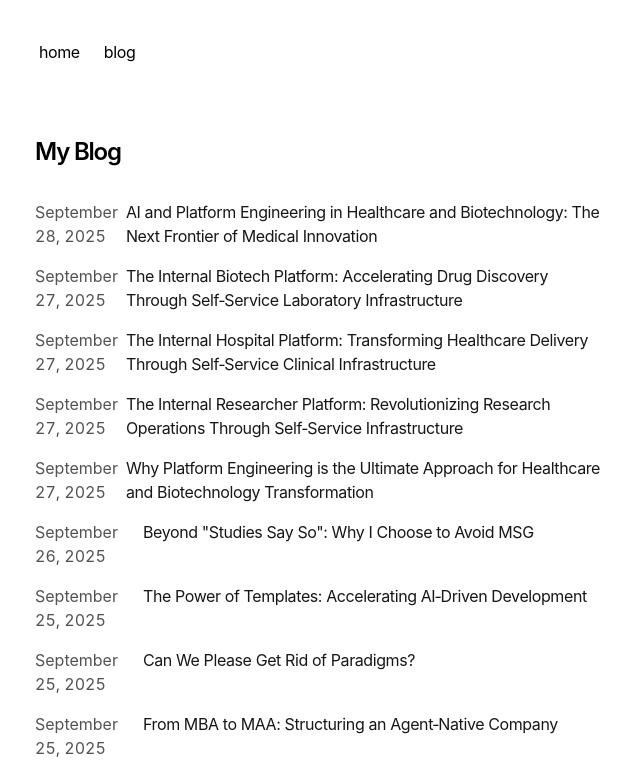
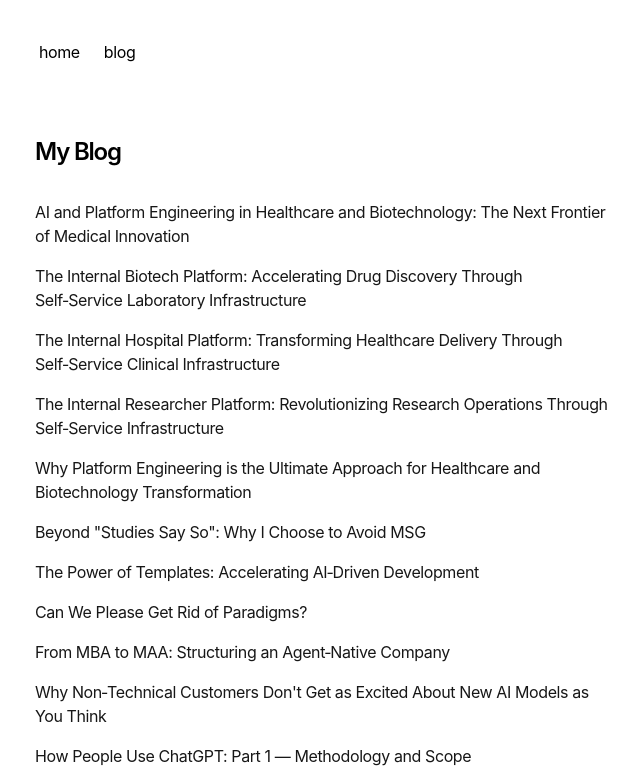
Before and after one commit to yamz8/yamz8, a Next.js app: page /blog in a window 1280 px wide. Shown: the top 779 px of the page, without its empty margins (317-957 px from the left). Built offline with nearby package versions, Linux system fonts and the light colour scheme.

Commit message:
Refactor: Remove redundant date display from blog posts
Co-authored-by: 1234yamd <1234yamd@gmail.com>

```diff
--- a/app/blog/[slug]/page.tsx
+++ b/app/blog/[slug]/page.tsx
@@ -85,11 +85,7 @@ export default function Blog({ params }) {
       <h1 className="title font-semibold text-2xl tracking-tighter">
         {post.metadata.title}
       </h1>
-      <div className="flex justify-between items-center mt-2 mb-8 text-sm">
-        <p className="text-sm text-neutral-600 dark:text-neutral-400">
-          {formatDate(post.metadata.publishedAt)}
-        </p>
-      </div>
+      <div className="mt-2 mb-8"></div>
       <article className="prose">
         <CustomMDX source={post.content} />
       </article>
--- a/app/components/posts.tsx
+++ b/app/components/posts.tsx
@@ -21,10 +21,7 @@ export function BlogPosts() {
             className="flex flex-col space-y-1 mb-4"
             href={`/blog/${post.slug}`}
           >
-            <div className="w-full flex flex-col md:flex-row space-x-0 md:space-x-2">
-              <p className="text-neutral-600 dark:text-neutral-400 w-[100px] tabular-nums">
-                {formatDate(post.metadata.publishedAt, false)}
-              </p>
+            <div className="w-full flex flex-col">
               <p className="text-neutral-900 dark:text-neutral-100 tracking-tight">
                 {post.metadata.title}
               </p>
```
